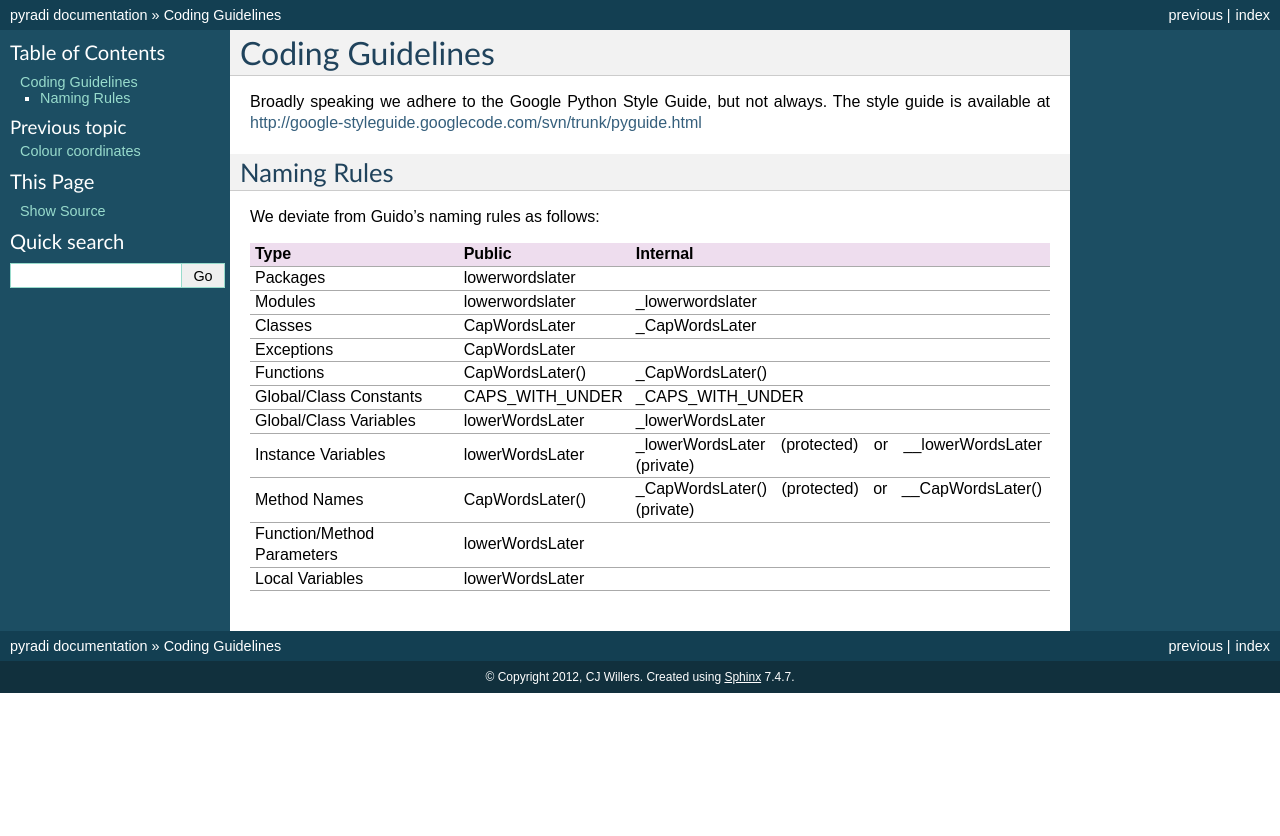
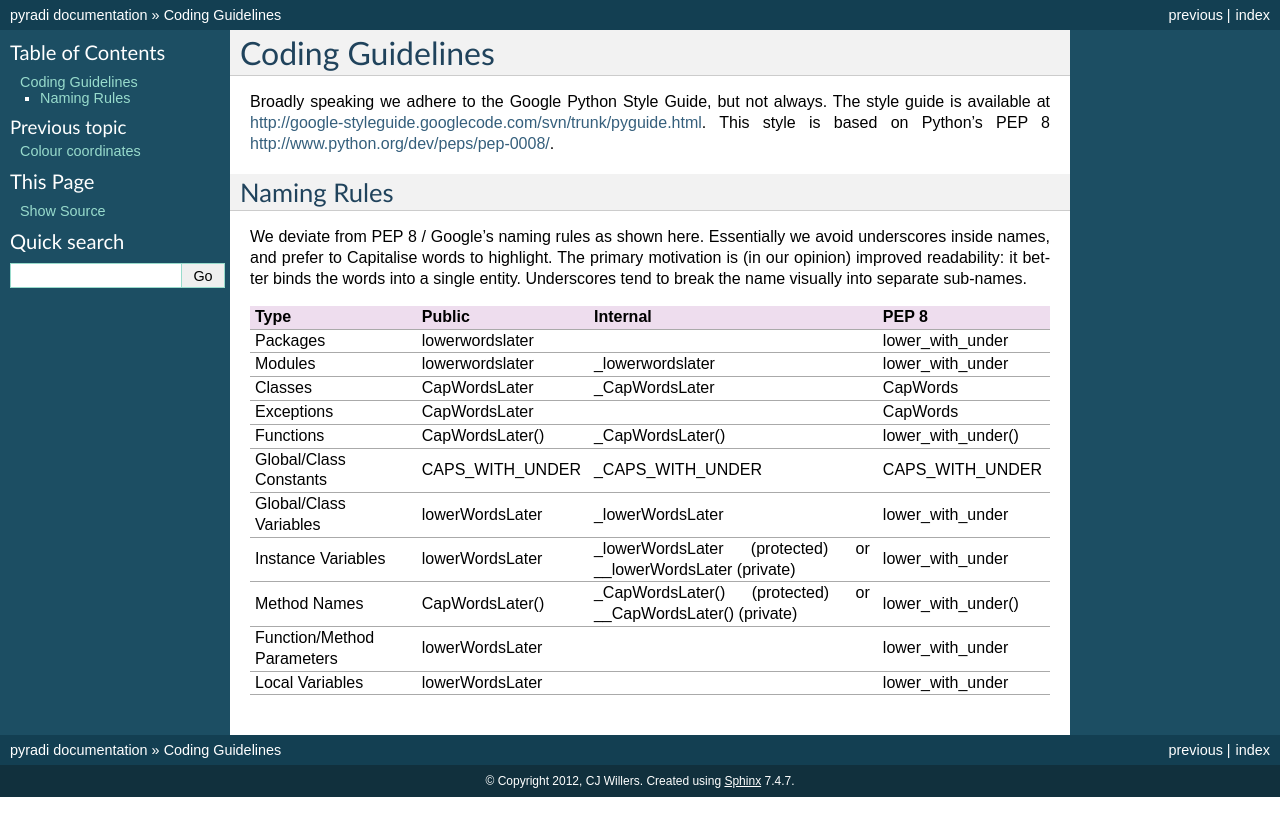
Before and after one commit to NelisW/pyradi, a Sphinx documentation site: the page built from doc/codingguidelines.rst, in a window 1280 px wide. Shown: the top 836 px of the page. Built offline with Sphinx 7.4.7, drawn with Linux system fonts in a browser that asks for light colours; formulas are drawn with MathJax 3.

Commit message:
Expanded on naming convention doc page. Added two data files for testing purposes.

```diff
--- a/doc/codingguidelines.rst
+++ b/doc/codingguidelines.rst
@@ -5,26 +5,31 @@ Coding Guidelines
 
 Broadly speaking we adhere to the Google Python Style Guide, but not always.
 The style guide is available at
-http://google-styleguide.googlecode.com/svn/trunk/pyguide.html
+http://google-styleguide.googlecode.com/svn/trunk/pyguide.html. This style is
+based on Python's PEP 8 http://www.python.org/dev/peps/pep-0008/.
 
 Naming Rules
 -----------------
 
-We deviate from Guido's naming rules as follows:
+We deviate from PEP 8 / Google's naming rules as shown here. Essentially we avoid
+underscores inside names, and prefer to Capitalise words to highlight.  The primary
+motivation is (in our opinion) improved readability: it better binds the words
+into a single entity. Underscores tend to break the name visually into separate
+sub-names.
 
 
-===========================  ====================================  ===========================
-Type                          Public                                Internal
-===========================  ====================================  ===========================
-Packages                     lowerwordslater
-Modules                      lowerwordslater                        _lowerwordslater
-Classes                      CapWordsLater                          _CapWordsLater
-Exceptions                   CapWordsLater
-Functions                    CapWordsLater()                        _CapWordsLater()
-Global/Class Constants       CAPS_WITH_UNDER                        _CAPS_WITH_UNDER
-Global/Class Variables       lowerWordsLater                        _lowerWordsLater
-Instance Variables           lowerWordsLater                        _lowerWordsLater (protected) or __lowerWordsLater (private)
-Method Names                 CapWordsLater()                        _CapWordsLater() (protected) or __CapWordsLater() (private)
-Function/Method Parameters   lowerWordsLater
-Local Variables              lowerWordsLater
-===========================  ====================================  ===========================
+===========================  ====================================  ================================================================ ======================
+Type                          Public                                Internal                                                          PEP 8
+===========================  ====================================  ================================================================ ======================
+Packages                     lowerwordslater                                                                                         lower_with_under
+Modules                      lowerwordslater                        _lowerwordslater                                                 lower_with_under
+Classes                      CapWordsLater                          _CapWordsLater                                                   CapWords
+Exceptions                   CapWordsLater                                                                                           CapWords
+Functions                    CapWordsLater()                        _CapWordsLater()                                                 lower_with_under()
+Global/Class Constants       CAPS_WITH_UNDER                        _CAPS_WITH_UNDER                                                 CAPS_WITH_UNDER
+Global/Class Variables       lowerWordsLater                        _lowerWordsLater                                                 lower_with_under
+Instance Variables           lowerWordsLater                        _lowerWordsLater (protected) or __lowerWordsLater (private)      lower_with_under
+Method Names                 CapWordsLater()                        _CapWordsLater() (protected) or __CapWordsLater() (private)      lower_with_under()
+Function/Method Parameters   lowerWordsLater                                                                                         lower_with_under
+Local Variables              lowerWordsLater                                                                                         lower_with_under
+===========================  ====================================  ================================================================ ======================
```
Also changed, not shown: 7 other files.
